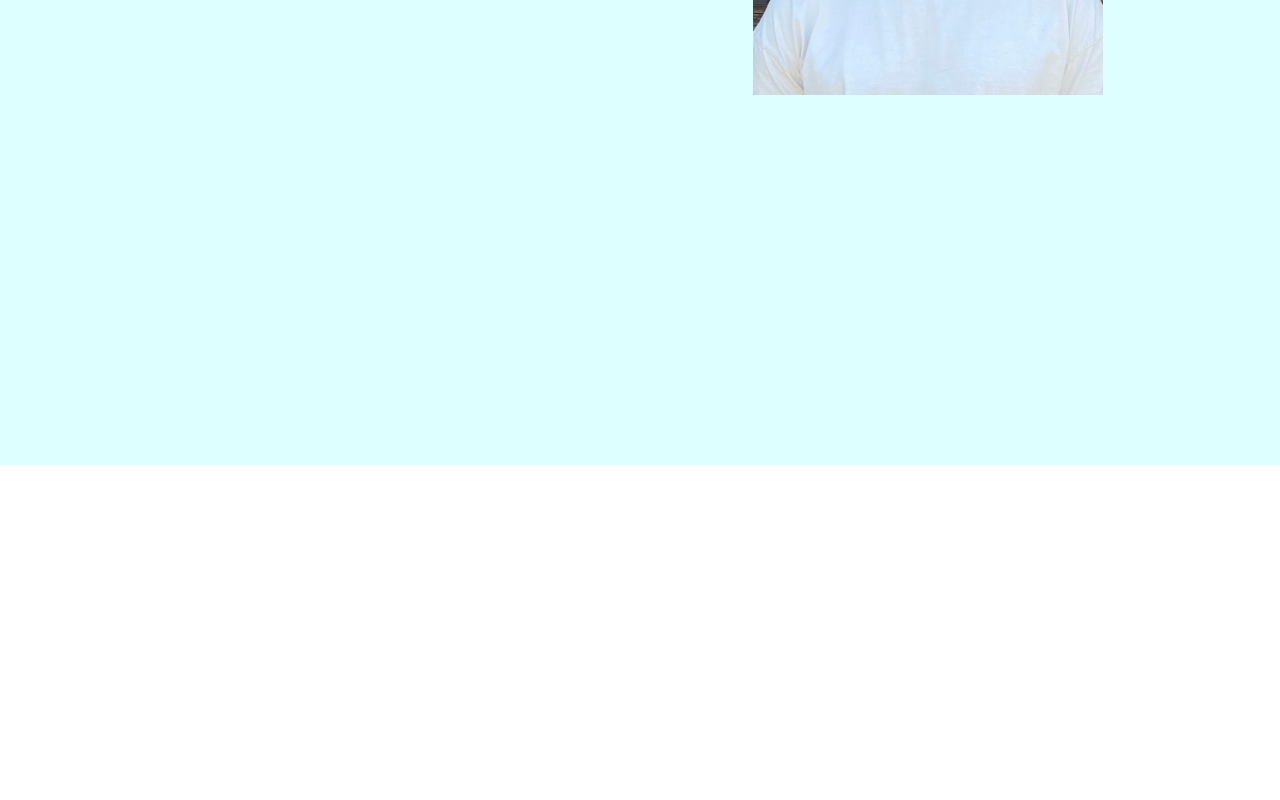
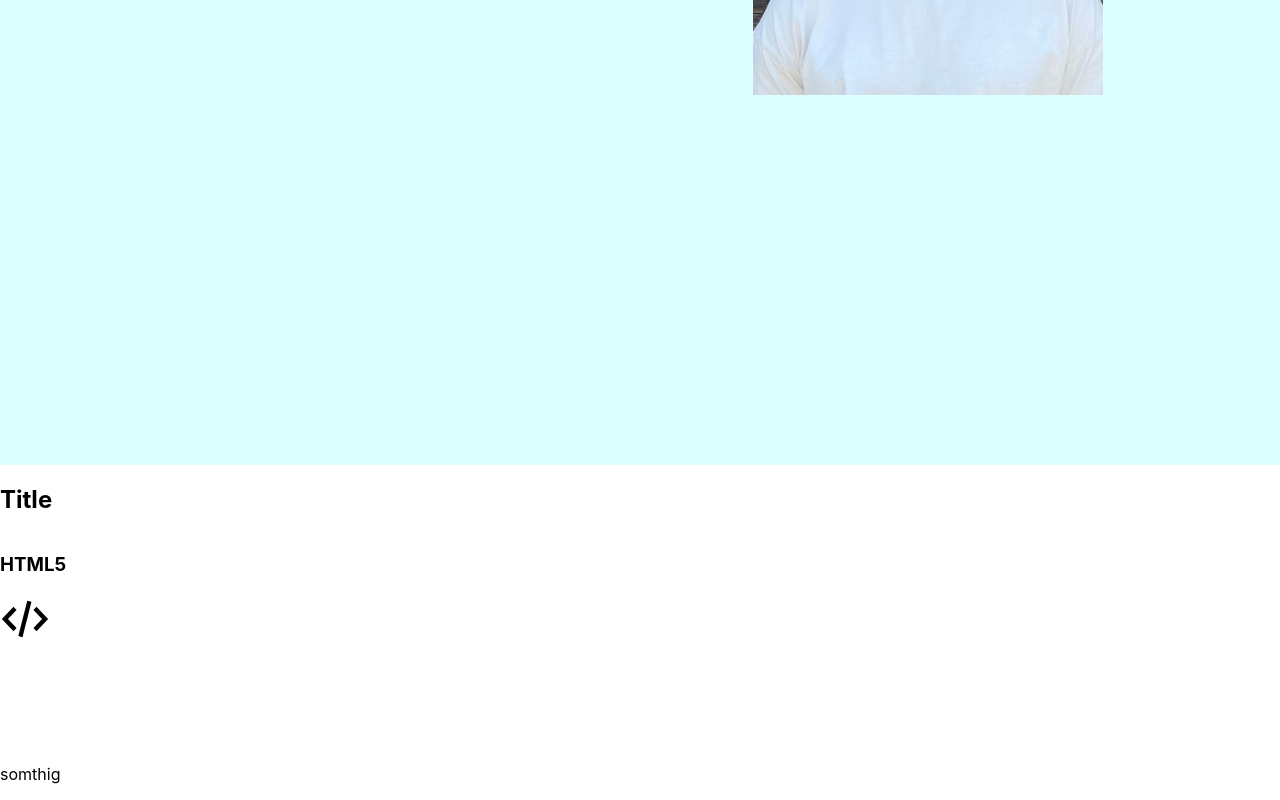
Before and after one commit to 4iklins/portfolio, a React app: page / in a window 1280 px wide. Shown: the part 389-1189 px from the top of the page. Before the commit the page ends 854 px from the top, so only its background shows below. Built offline with nearby package versions, Linux system fonts and the light colour scheme.

Commit message:
skills section

```diff
--- a/src/App.tsx
+++ b/src/App.tsx
@@ -1,12 +1,14 @@
 import './App.css';
 import Header from './layout/header/Header';
 import Main from './layout/sections/main/Main';
+import Skills from './layout/sections/skills/Skills';
 
 function App() {
   return (
     <>
-      <Header></Header>
-      <Main></Main>
+      <Header />
+      <Main />
+      <Skills />
     </>
   );
 }
--- a/src/components/FlexContainer.tsx
+++ b/src/components/FlexContainer.tsx
@@ -9,7 +9,7 @@ interface FlexContainerProps {
 
 export const FlexContainer = styled.div<FlexContainerProps>`
   display: flex;
-  justify-content: ${props => (props.content ? props.content : 'flex-start')};
-  align-items: ${props => (props.align ? props.align : 'stretch')};
-  flex-direction: ${props => (props.wrap ? props.wrap : 'nowrap')};
+  justify-content: ${props => props.content || 'flex-start'};
+  align-items: ${props => props.align || 'stretch'};
+  flex-direction: ${props => props.wrap || 'nowrap'};
 `;
--- /dev/null
+++ b/src/components/section-title/SectionTitle.tsx
@@ -0,0 +1,12 @@
+import { DetailedHTMLProps, HTMLAttributes } from 'react';
+import styled from 'styled-components';
+
+export const SectionTitle = ({
+  children,
+}: DetailedHTMLProps<HTMLAttributes<HTMLHeadingElement>, HTMLHeadingElement>) => {
+  return <StyledSectionTitle>{children}</StyledSectionTitle>;
+};
+
+const StyledSectionTitle = styled.h2``;
+
+export default SectionTitle;
--- /dev/null
+++ b/src/components/skill/Skill.tsx
@@ -0,0 +1,23 @@
+import styled from 'styled-components';
+import Icon from '../icon/Icon';
+
+interface SkillProps {
+  title: string;
+  iconId: string;
+  description: string;
+}
+const Skill = ({ title, iconId, description }: SkillProps) => {
+  return (
+    <div>
+      <StyledSkillHeading>{title}</StyledSkillHeading>
+      <Icon id={iconId} />
+      <StyledSkillDescription>{description}</StyledSkillDescription>
+    </div>
+  );
+};
+
+const StyledSkillHeading = styled.h3``;
+
+const StyledSkillDescription = styled.p``;
+
+export default Skill;
--- /dev/null
+++ b/src/layout/sections/skills/Skills.tsx
@@ -0,0 +1,23 @@
+import styled from 'styled-components';
+import { FlexContainer } from '../../../components/FlexContainer';
+import SectionTitle from '../../../components/section-title/SectionTitle';
+import Skill from '../../../components/skill/Skill';
+
+export const Skills = () => {
+  return (
+    <StyledSkills>
+      <SectionTitle>Title</SectionTitle>
+      <FlexContainer>
+        <Skill
+          title='HTML5'
+          iconId='code'
+          description='somthig'
+        />
+      </FlexContainer>
+    </StyledSkills>
+  );
+};
+
+const StyledSkills = styled.section``;
+
+export default Skills;
```
Also changed, not shown: src/components/icon/Icon.tsx (+5 -5 lines).
